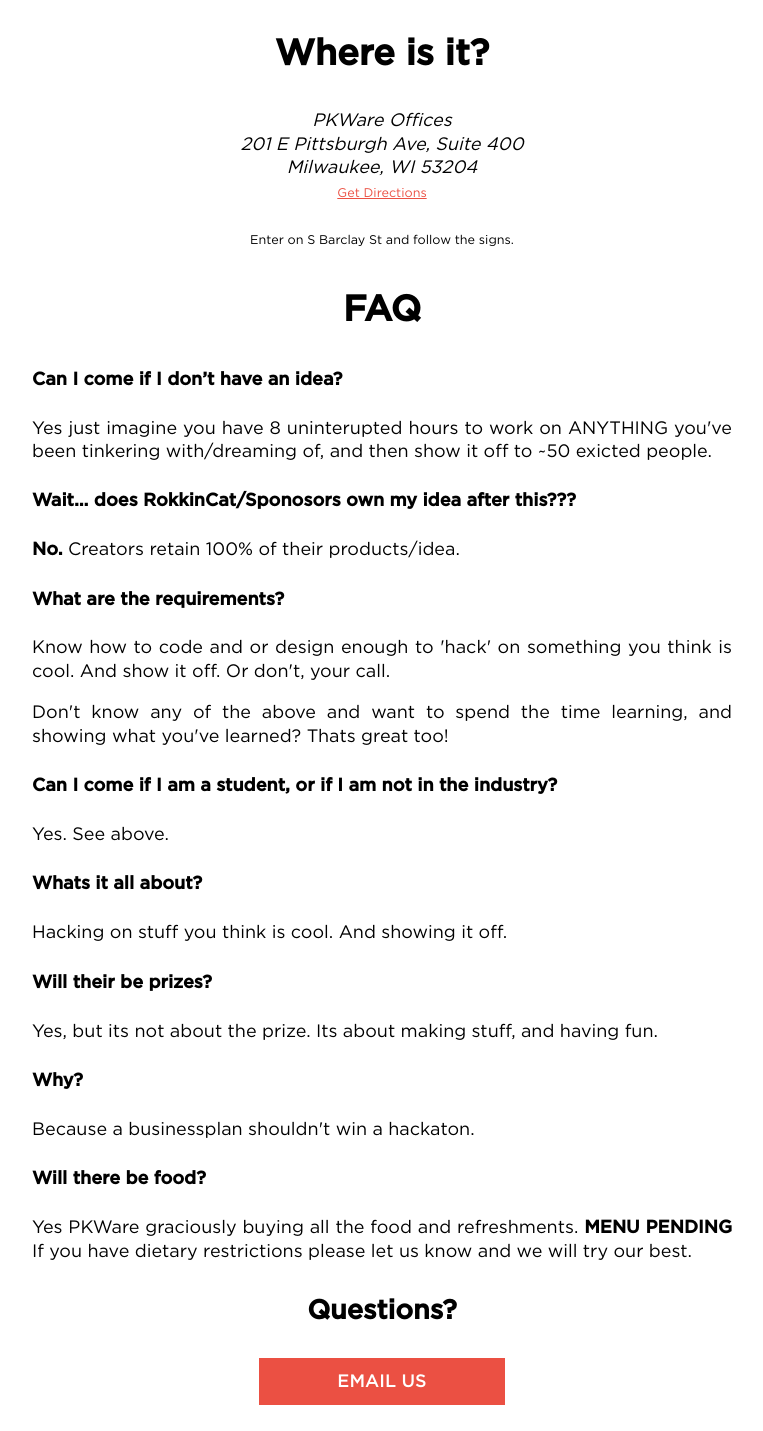
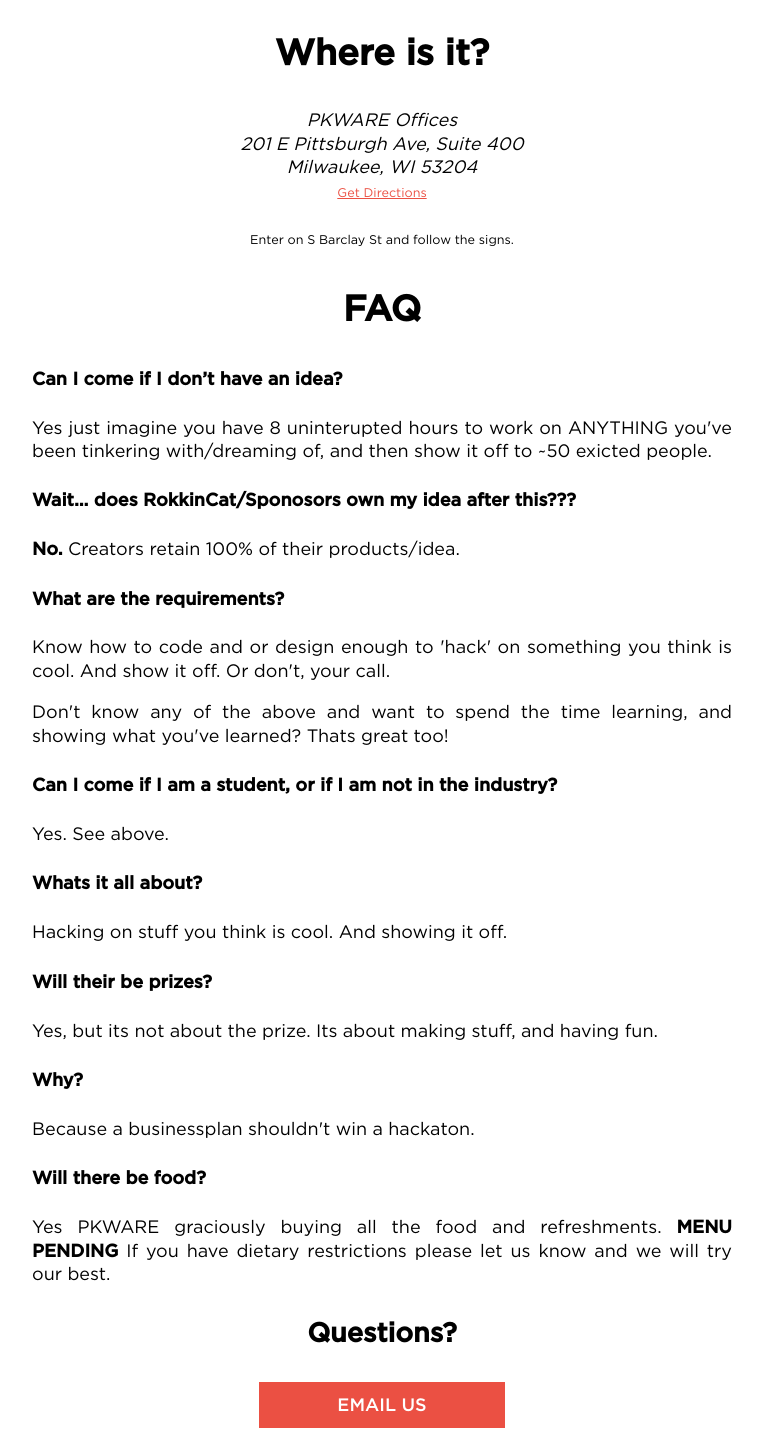
Before and after one commit to RokkinCat/hack-n-tell-old, a plain HTML site: page index.html in a window 1280 px wide. Shown: the part 1204-2635 px from the top of the page, without its empty margins (258-1021 px from the left). Drawn offline with Linux system fonts and the light colour scheme.

Commit message:
PKWARE not PKware or PKWare

```diff
--- a/index.html
+++ b/index.html
@@ -72,7 +72,7 @@
     <h2>Where is it?</h2>
     <p class="center">
       <em>
-        PKWare Offices<br>
+        PKWARE Offices<br>
         201 E Pittsburgh Ave, Suite 400<br>
         Milwaukee, WI 53204<br>
       </em>
@@ -116,7 +116,7 @@
 
     <h4>Will there be food?</h4>
     <p>
-      Yes PKWare graciously buying all the food and refreshments.
+      Yes PKWARE graciously buying all the food and refreshments.
       <strong>MENU PENDING</strong>
       If you have dietary restrictions please let us know and we will try our best.
     </p>
```
